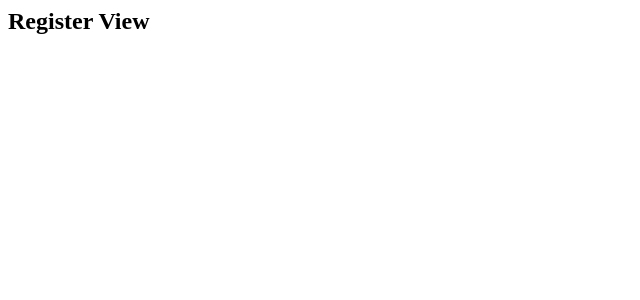
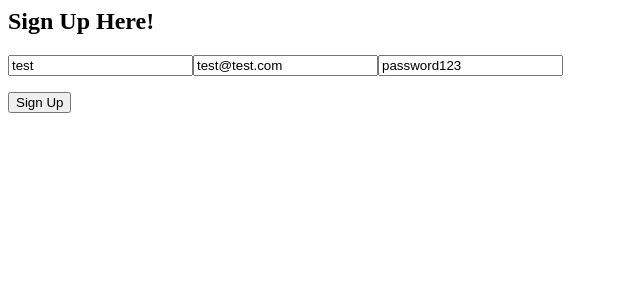
Before and after one commit to Harbison0906/To-Do-App, a React app: page /register in a window 1280 px wide. Shown: the top 300 px of the page, without its empty margins (0-640 px from the left). Built offline with nearby package versions, Linux system fonts and the light colour scheme.

Commit message:
added register page

```diff
--- a/src/client/App.tsx
+++ b/src/client/App.tsx
@@ -3,7 +3,7 @@ import * as React from 'react';
 import { BrowserRouter, Link, Switch, Route } from 'react-router-dom'
 import Login from './views/Login';
 import Register from './views/Register';
-import Home from './views/Home';
+import Tasks from './views/Tasks';
 
 
 
@@ -16,7 +16,7 @@ export default class App extends React.Component {
 				<Switch>
 					<Route exact path= "/login" component={Login}/>
 					<Route exact path= "/register" component={Register}/>
-					<Route exact path= "/" component={Home}/>
+					<Route exact path= "/" component={Tasks}/>
 				</Switch>
 			</BrowserRouter>
 		)
--- a/src/client/views/Register.tsx
+++ b/src/client/views/Register.tsx
@@ -1,19 +1,37 @@
 import * as React from 'react';
 import { RouteComponentProps } from 'react-router-dom';
+import { json, SetAccessToken } from '../utils/api'
 
-interface RegisterState {}
-interface RegisterProps extends RouteComponentProps {}
+interface RegisterState {
+  name: string,
+  email: string,
+  password: string
+}
+interface RegisterProps extends RouteComponentProps { }
 
 
-export default class Register extends React.Component <RegisterProps, RegisterState> {
+export default class Register extends React.Component<RegisterProps, RegisterState> {
   constructor(props: RegisterProps) {
     super(props)
-    this.state = {};
+    this.state = {
+      name: 'test',
+      email: 'test@test.com',
+      password: 'password123'
+    };
   }
 
-  async componentDidMount() {
-    // const books = await json();
-    // this.setState({});
+  handleRegister = async (e: React.MouseEvent<HTMLButtonElement>) => {
+    e.preventDefault();
+    try {
+      let result = await json('/auth/register', 'POST', {name: this.state.name, email: this.state.email, password: this.state.password});
+      if(result) {
+        SetAccessToken(result.token, {userid: result.userid, role: result.role });
+        console.log(result);
+        this.props.history.push('/Tasks');
+      }
+    } catch (error) {
+      throw error;
+    }
   }
 
 
@@ -22,7 +40,25 @@ export default class Register extends React.Component <RegisterProps, RegisterSt
       <main className="container">
         <section className="row mt-5">
           <div className="col-12">
-            <h1 className="text-center">Register View</h1>
+            <h1 className="text-center">Sign Up Here!</h1>
+              <form>
+                <input
+                placeholder="Name"
+                value={this.state.name}
+                onChange={e => this.setState({name: e.target.value}) }
+                />
+                <input
+                placeholder="Email"
+                value={this.state.email}
+                onChange={e => this.setState({email: e.target.value}) }
+                />
+                <input
+                placeholder="Password"
+                value={this.state.password}
+                onChange={e => this.setState({password: e.target.value}) }
+                />
+              </form>
+              <button onClick={this.handleRegister}>Sign Up</button>
           </div>
         </section>
       </main>
--- a/src/client/views/Home.tsx
+++ b/src/client/views/Tasks.tsx
@@ -1,12 +1,12 @@
 import * as React from 'react';
 import { RouteComponentProps } from 'react-router-dom';
 
-interface HomeState {}
-interface HomeProps extends RouteComponentProps {}
+interface TasksState {}
+interface TasksProps extends RouteComponentProps {}
 
 
-export default class Home extends React.Component <HomeProps, HomeState> {
-  constructor(props: HomeProps) {
+export default class Tasks extends React.Component <TasksProps, TasksState> {
+  constructor(props: TasksProps) {
     super(props)
     this.state = {};
   }
@@ -22,7 +22,7 @@ export default class Home extends React.Component <HomeProps, HomeState> {
       <main className="container">
         <section className="row mt-5">
           <div className="col-12">
-            <h1 className="text-center">Home View</h1>
+            <h1 className="text-center">Tasks View</h1>
           </div>
         </section>
       </main>
```
Also changed, not shown: src/client/utils/interfaces.tsx (+1 -11 lines).
